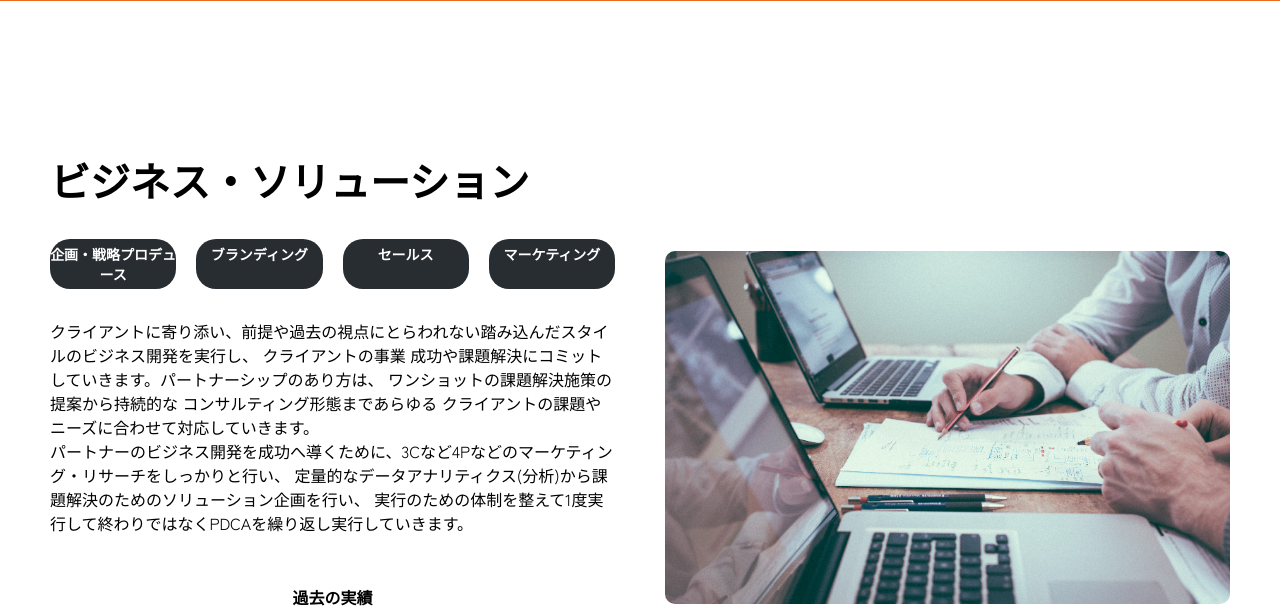
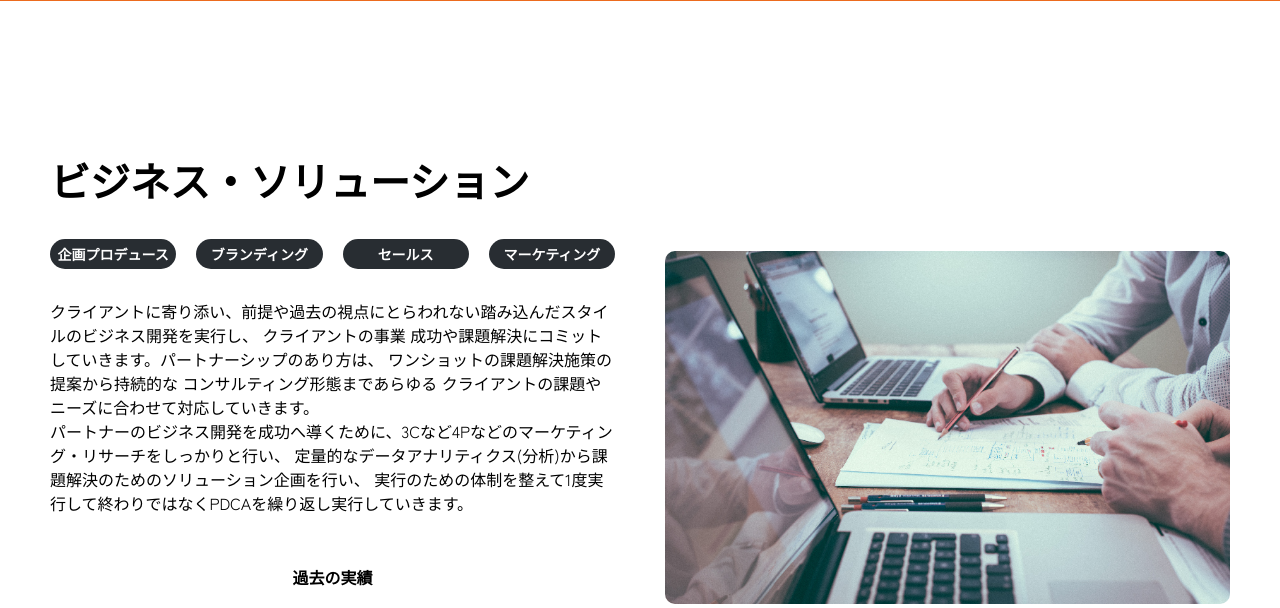
Before and after one commit to USENOmeG/utsuwa, a Django app: page / in a window 1280 px wide. Shown: the part 4334-4942 px from the top of the page. Run offline with Django 5.2, Linux system fonts and the light colour scheme; some libraries are stand-ins or nearby versions.

Commit message:
Update index.html

```diff
--- a/utsuwa/templates/index.html
+++ b/utsuwa/templates/index.html
@@ -222,7 +222,7 @@
                     <h3>ビジネス・ソリューション</h3>
 
                     <div class="service-tracker">
-                        <p>企画・戦略プロデュース</p>
+                        <p>企画プロデュース</p>
                         <p>ブランディング</p>
                         <p>セールス</p>
                         <p>マーケティング</p>
@@ -369,9 +369,10 @@
                     <h3>テクノロジー・システム開発</h3>
 
                     <div class="service-tracker">
-                        <p>ウェブシステム開発・EC</p>
+                        <p>ウェブシステム開発</p>
                         <p>アプリ開発</p>
-                        <p>サーバー・ネットワーク構築</p>
+                        <p>サーバー構築</p>
+                        <p>ネットワーク構築</p>
                     </div>
 
                     <div class="serviceDetail-icon">
```
